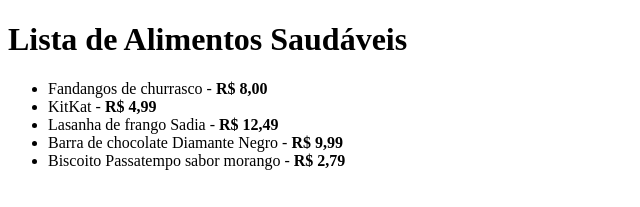
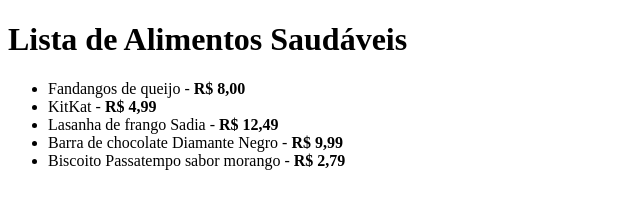
Before and after one commit to onlymisa/desafio-01-html-e-css-basicos, a plain HTML site: page desafio-01/index.html in a window 1280 px wide. Shown: the top 207 px of the page, 0-640 px from the left. Drawn offline with Linux system fonts and the light colour scheme; files that its build step writes are made by us from their sources.

Commit message:
alterado o fandangos de churrasco para queijo

```diff
--- a/desafio-01/index.html
+++ b/desafio-01/index.html
@@ -12,7 +12,7 @@
 
     <h1>Lista de Alimentos Saudáveis</h1>
     <ul>
-        <li>Fandangos de churrasco - <strong>R$ 8,00</strong></li>
+        <li>Fandangos de queijo - <strong>R$ 8,00</strong></li>
         <li>KitKat - <strong>R$ 4,99</strong></li>
         <li>Lasanha de frango Sadia - <strong>R$ 12,49</strong></li>
         <li>Barra de chocolate Diamante Negro - <strong>R$ 9,99</strong></li>
```
